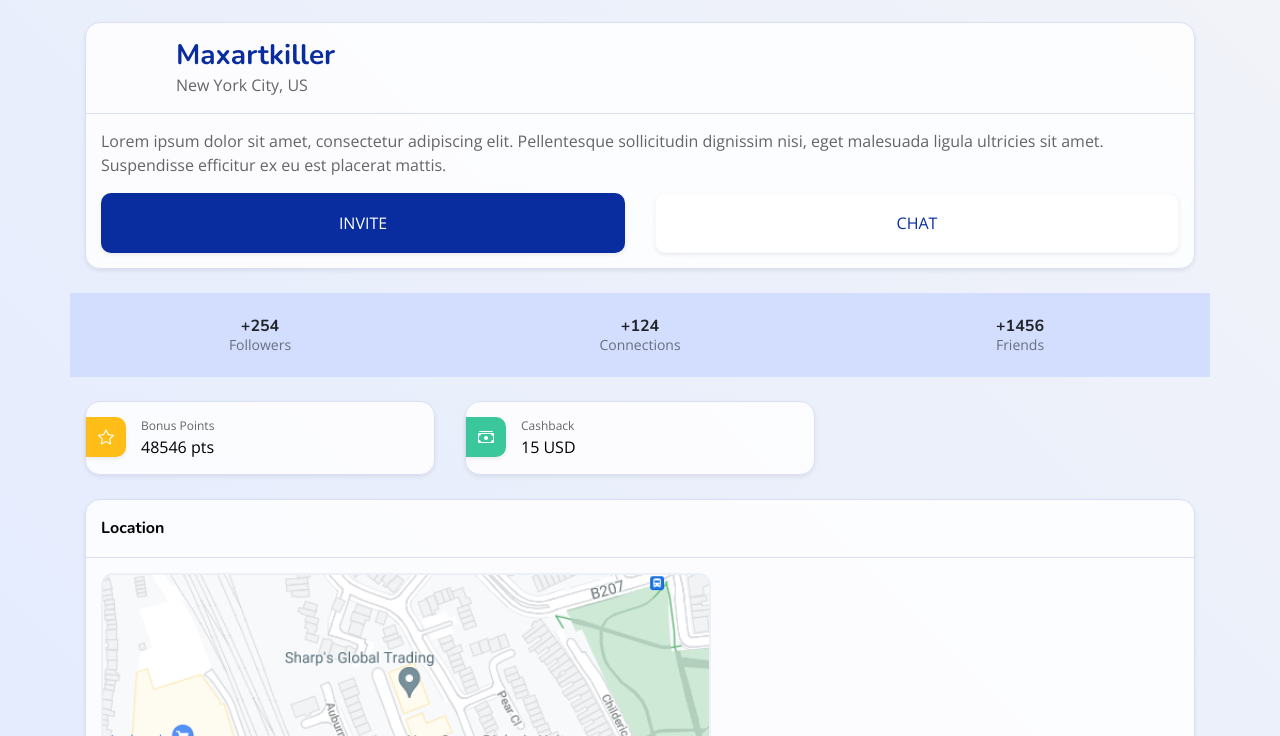
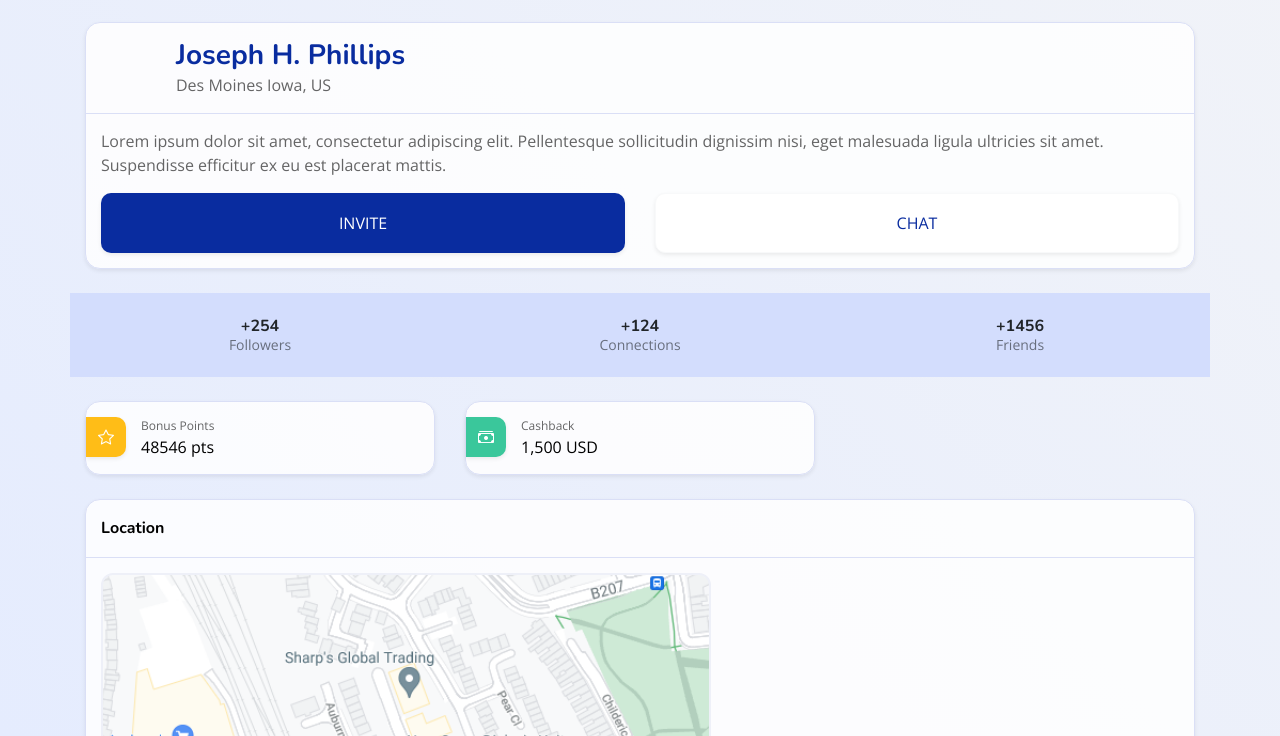
Before and after one commit to lilscope01/federalfimobile.online, a plain HTML site: page profile.html in a window 1280 px wide. Shown: the part 64-800 px from the top of the page. Drawn offline with nearby package versions, Linux system fonts and the light colour scheme; files whose address does not match are found by name.

Commit message:
Update profile.html

```diff
--- a/profile.html
+++ b/profile.html
@@ -65,8 +65,8 @@
                                     </figure>
                                 </div>
                                 <div class="col px-0 align-self-center">
-                                    <p class="mb-1">Maxartkiller</p>
-                                    <p class="text-muted size-12">New York City, US</p>
+                                    <p class="mb-1">Joseph H. Phillips</p>
+                                    <p class="text-muted size-12">Des Moines Iowa, US</p>
                                 </div>
                                 <div class="col-auto">
                                     <button class="btn btn-44 btn-light">
@@ -79,7 +79,7 @@
                             <div class="card-body">
                                 <div class="row">
                                     <div class="col-12">
-                                        <h1 class="display-4">100.00</h1>
+                                        <h1 class="display-4">478,572,301.29</h1>
                                     </div>
                                     <div class="col-auto">
                                         <p class="text-muted">Wallet Balance</p>
@@ -222,8 +222,8 @@
                             </figure>
                         </div>
                         <div class="col px-0 align-self-center">
-                            <h3 class="mb-0 text-color-theme">Maxartkiller</h3>
-                            <p class="text-muted ">New York City, US</p>
+                            <h3 class="mb-0 text-color-theme">Joseph H. Phillips</h3>
+                            <p class="text-muted ">Des Moines Iowa, US</p>
                         </div>
                     </div>
                 </div>
@@ -289,7 +289,7 @@
                                 </div>
                                 <div class="col">
                                     <p class="text-muted size-12 mb-0">Cashback</p>
-                                    <p>15 USD</p>
+                                    <p>1,500 USD</p>
                                 </div>
                             </div>
                         </div>
```
